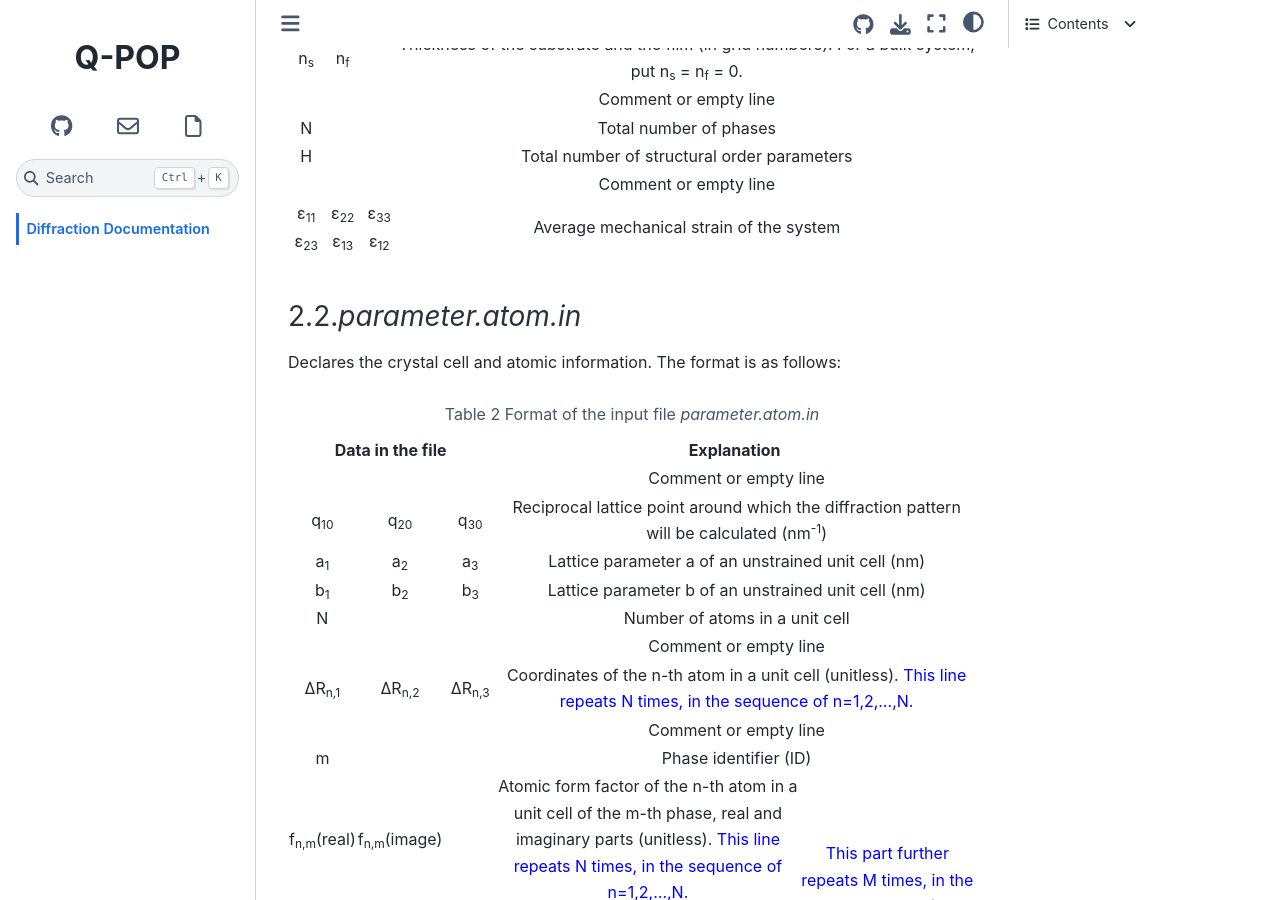
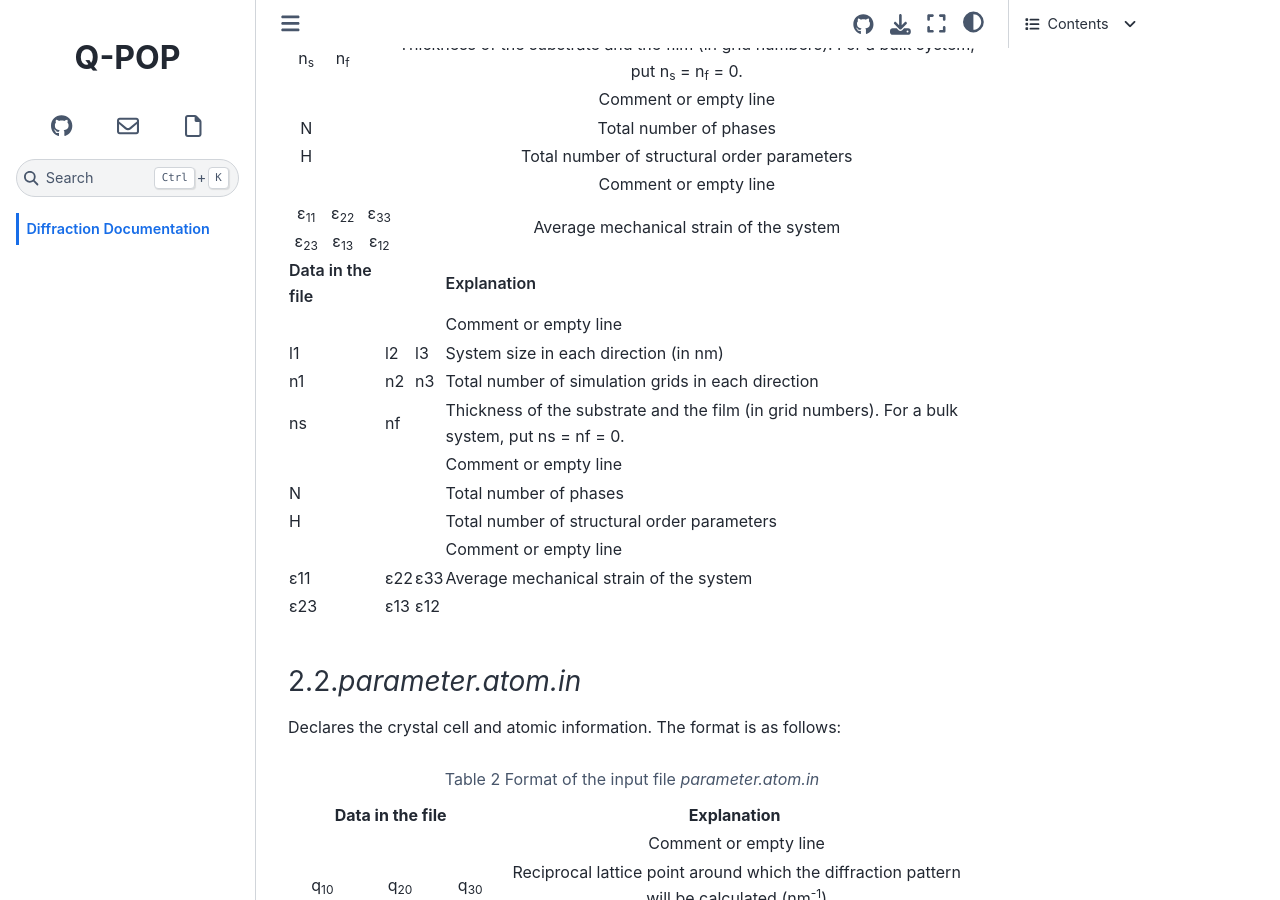
Before and after one commit to DOE-COMMS/Q-POP-Diffraction, a Sphinx documentation site: the page built from docs/index.md, in a window 1280 px wide and 900 px high, scrolled down 1423 px. Built offline with Sphinx 7.4.7 and the Sphinx Book theme 1.1.4, drawn with Linux system fonts in a browser that asks for light colours.

Commit message:
Update index.md

```diff
--- a/docs/index.md
+++ b/docs/index.md
@@ -96,6 +96,79 @@ Declares the size of the system and the number of phases. The format is as follo
         <td>ε<sub>13</sub></td>
         <td>ε<sub>12</sub></td>
     </tr>
+</table>
+
+<table class="tg">
+<thead>
+  <tr>
+    <th class="tg-c3ow"><span style="font-weight:var(--base-text-weight-semibold, 600)">Data in the file</span></th>
+    <th class="tg-c3ow"></th>
+    <th class="tg-c3ow"></th>
+    <th class="tg-c3ow"><span style="font-weight:var(--base-text-weight-semibold, 600)">Explanation</span></th>
+  </tr>
+</thead>
+<tbody>
+  <tr>
+    <td class="tg-0pky"></td>
+    <td class="tg-0pky"></td>
+    <td class="tg-0pky"></td>
+    <td class="tg-0pky">Comment or empty line</td>
+  </tr>
+  <tr>
+    <td class="tg-0pky">l1</td>
+    <td class="tg-0pky">l2</td>
+    <td class="tg-0pky">l3</td>
+    <td class="tg-0pky">System size in each direction (in nm)</td>
+  </tr>
+  <tr>
+    <td class="tg-0pky">n1</td>
+    <td class="tg-0pky">n2</td>
+    <td class="tg-0pky">n3</td>
+    <td class="tg-0pky">Total number of simulation grids in each direction</td>
+  </tr>
+  <tr>
+    <td class="tg-0pky">ns</td>
+    <td class="tg-0pky">nf</td>
+    <td class="tg-0pky"></td>
+    <td class="tg-0pky">Thickness of the substrate and the film (in grid numbers). For a bulk system, put ns = nf = 0.</td>
+  </tr>
+  <tr>
+    <td class="tg-0pky"></td>
+    <td class="tg-0pky"></td>
+    <td class="tg-0pky"></td>
+    <td class="tg-0pky">Comment or empty line</td>
+  </tr>
+  <tr>
+    <td class="tg-0pky">N</td>
+    <td class="tg-0pky"></td>
+    <td class="tg-0pky"></td>
+    <td class="tg-0pky">Total number of phases</td>
+  </tr>
+  <tr>
+    <td class="tg-0pky">H</td>
+    <td class="tg-0pky"></td>
+    <td class="tg-0pky"></td>
+    <td class="tg-0pky">Total number of structural order parameters</td>
+  </tr>
+  <tr>
+    <td class="tg-0pky"></td>
+    <td class="tg-0pky"></td>
+    <td class="tg-0pky"></td>
+    <td class="tg-0pky">Comment or empty line</td>
+  </tr>
+  <tr>
+    <td class="tg-0pky">ε11</td>
+    <td class="tg-0pky">ε22</td>
+    <td class="tg-0pky">ε33</td>
+    <td class="tg-0pky">Average mechanical strain of the system</td>
+  </tr>
+  <tr>
+    <td class="tg-0pky">ε23</td>
+    <td class="tg-0pky">ε13</td>
+    <td class="tg-0pky">ε12</td>
+    <td class="tg-0pky"></td>
+  </tr>
+</tbody>
 </table>
 
 ### 2.2.*parameter.atom.in*
```
